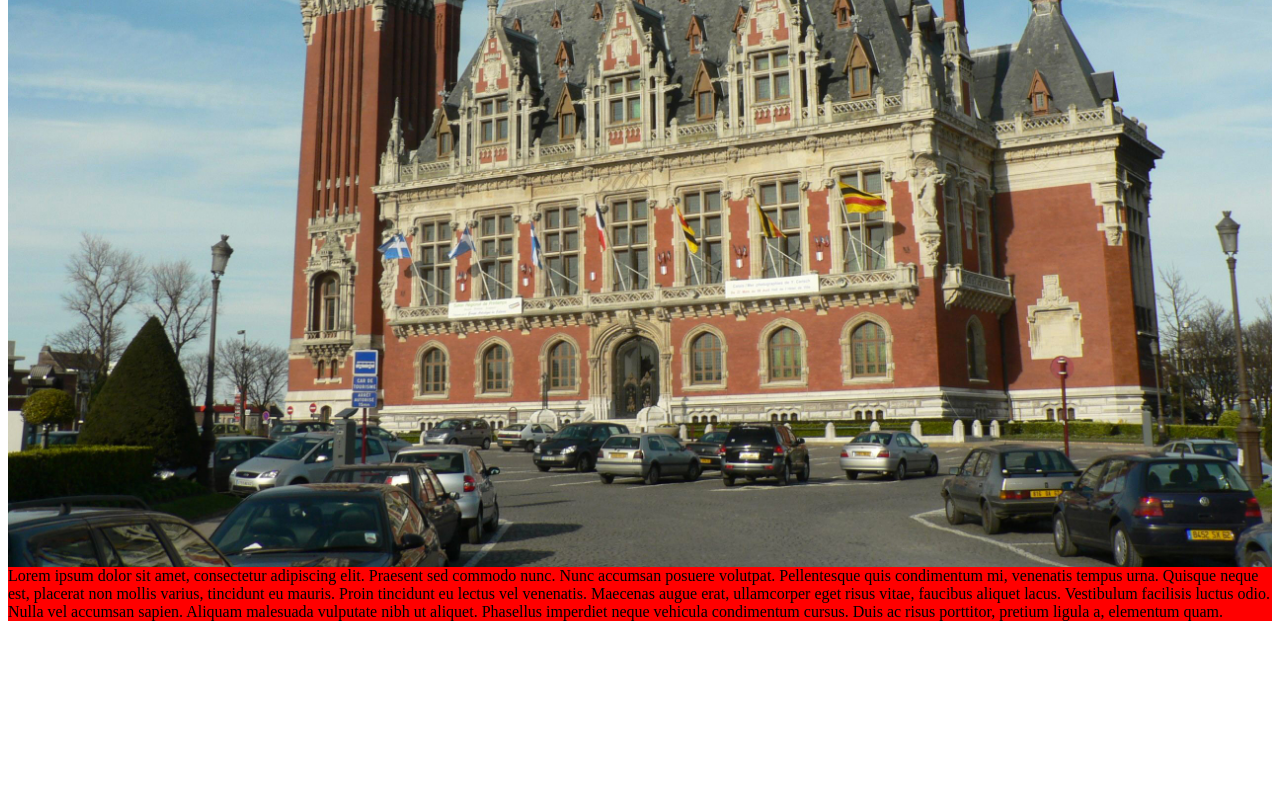
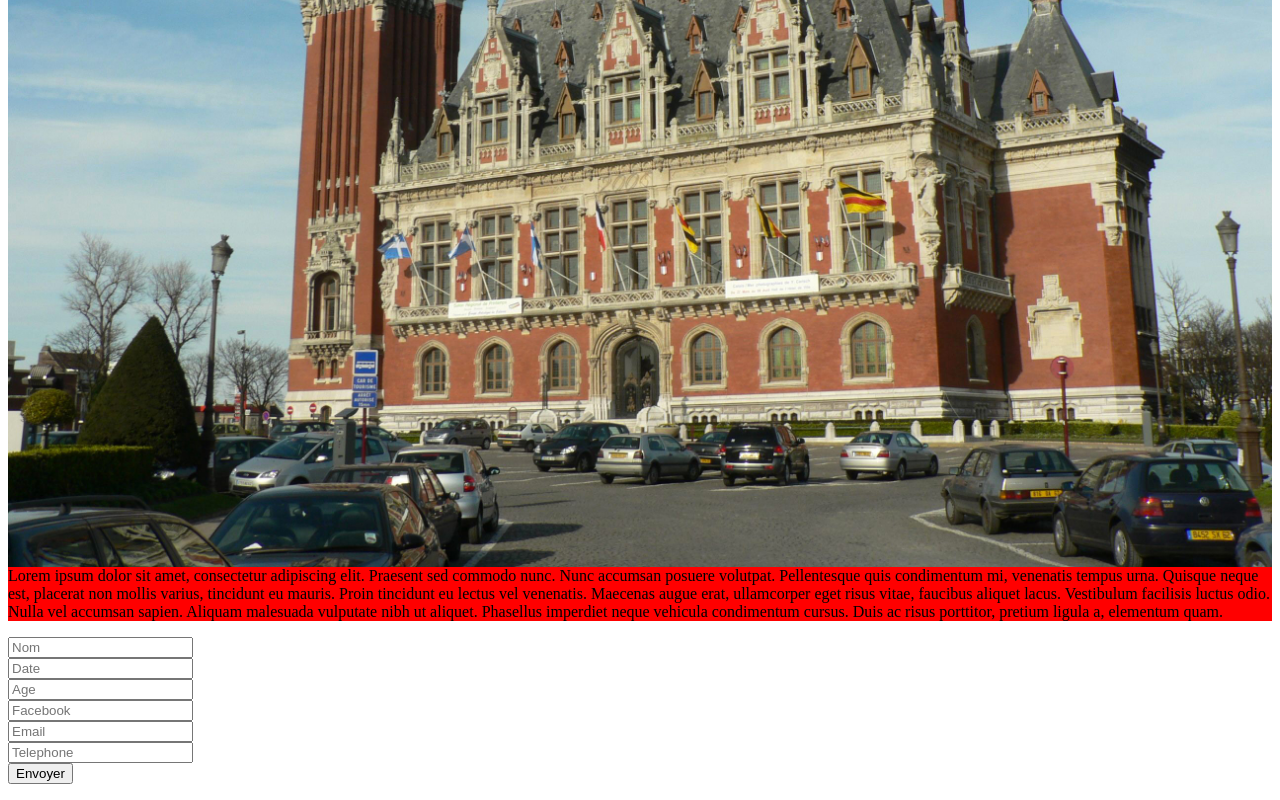
Before and after one commit to Vanack62/Hello-World, a plain HTML site: page TP1/Index.html in a window 1280 px wide. Shown: the part 547-1347 px from the top of the page. Before the commit the page ends 1184 px from the top, so only its background shows below. Drawn offline with Linux system fonts and the light colour scheme.

Commit message:
Ajout formulaire

```diff
--- a/TP1/Index.html
+++ b/TP1/Index.html
@@ -6,6 +6,7 @@
 		<title>TP1_WEB_MOBILE</title>
 		<link rel="stylesheet" type="text/css" href="css/style.css">
 		<meta name="viewport" content="width=device-width, initial-scale=1, maximum-scale=1" />
+		<link rel="shortcut icon" type="image/png" href="img/Favicon.png"/>
 	</head>
 
 	<body>
@@ -32,8 +33,17 @@
 	Phasellus imperdiet neque vehicula condimentum cursus.
 	Duis ac risus porttitor, pretium ligula a, elementum quam.</p>
 
-	</body>
+	<form>
+	<input class="line" type="text" name="name" placeholder="Nom" />
+	<input class="line" type="text" name="Date" placeholder="Date"/>
+	<input class="line" type="text" name="Age" placeholder="Age" />
+	<input class="line" type="text" name="Facebook" placeholder="Facebook" />
+	<input class="line" type="text" name="Email" placeholder="Email" />
+	<input class="line" type="text" name="Telephone" placeholder="Telephone" />
+	<input class="line" type="button" name="Valider" value="Envoyer" />
 
 
 
+	</form>
+	</body>
 	</html>
--- a/TP1/css/style.css
+++ b/TP1/css/style.css
@@ -14,3 +14,7 @@
 #calais {
 	width:100%;
 }
+
+.line{
+	display: block;
+}
```
